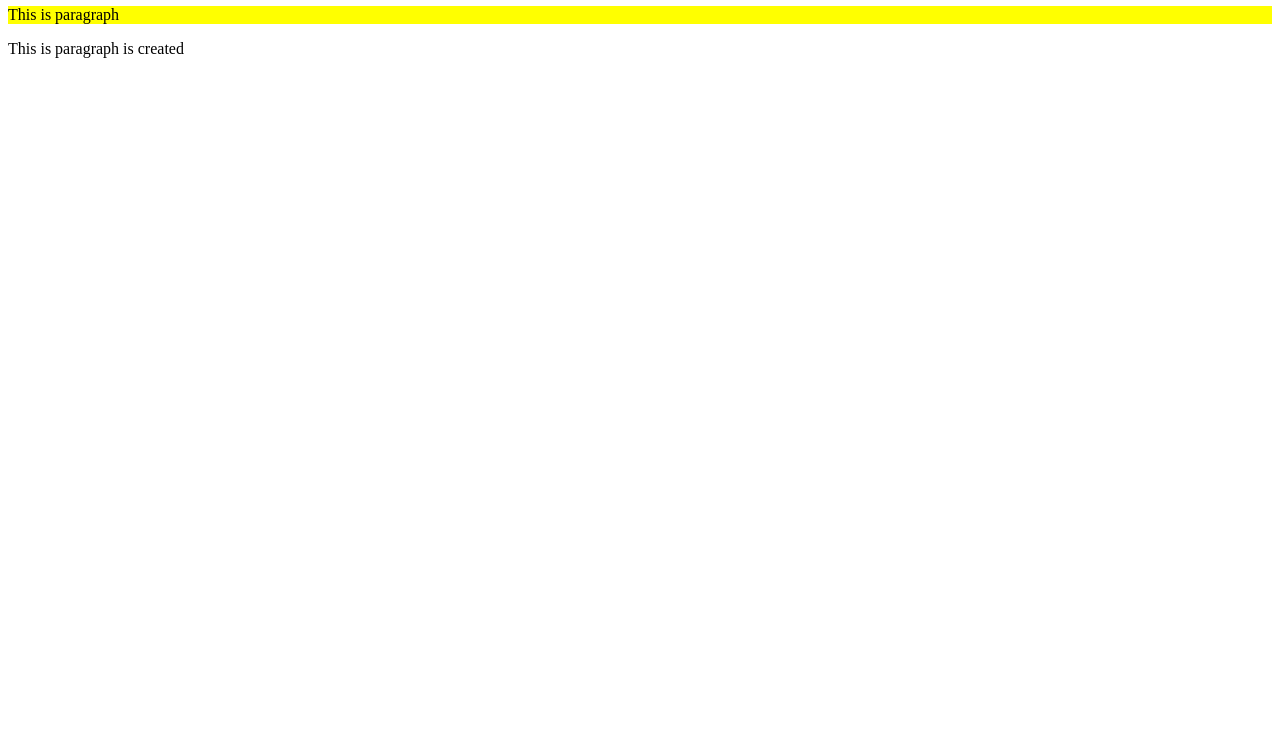
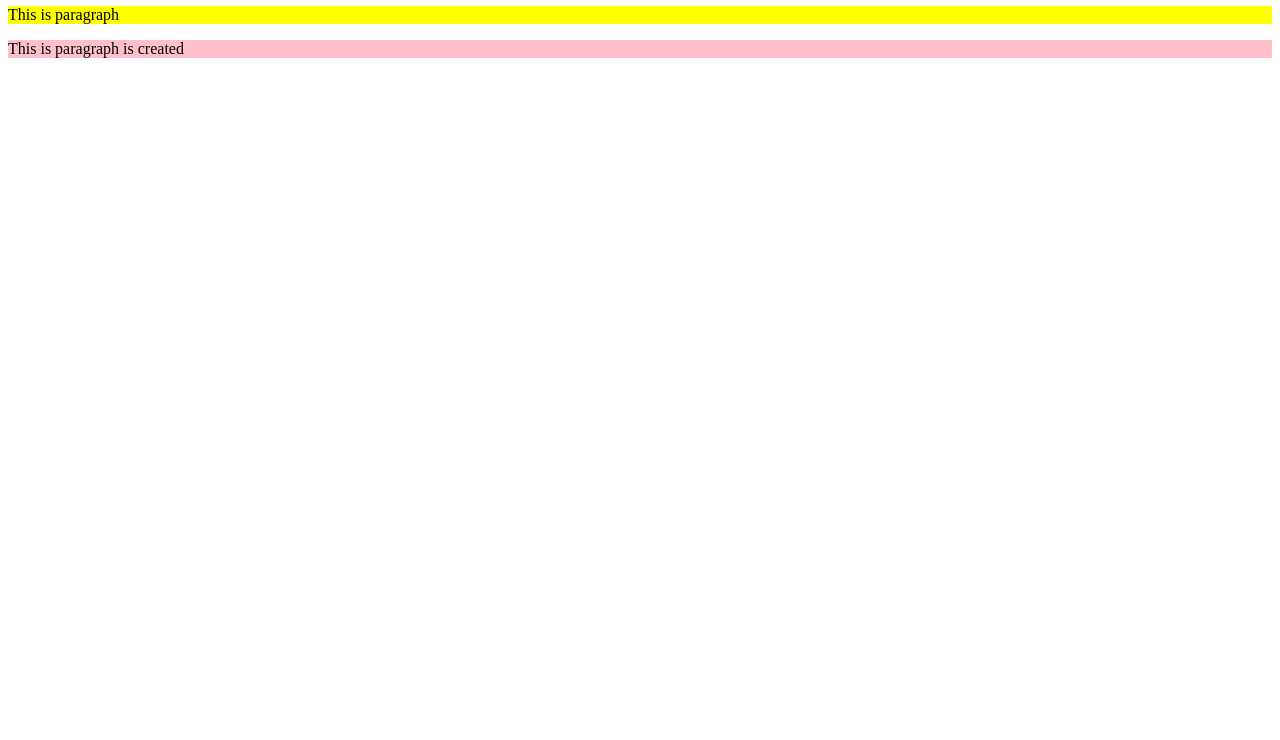
Before and after one commit to mmkolape2020/git_practice, a plain HTML site: page index.html in a window 1280 px wide. Shown: the part 60-800 px from the top of the page. Drawn offline with Linux system fonts and the light colour scheme.

Commit message:
added bg color to 2 para

```diff
--- a/style2.css
+++ b/style2.css
@@ -4,3 +4,7 @@
 #para-3 {
 	background-color: yellow;
 }
+
+#para-2 {
+	background-color: pink;
+}
```
